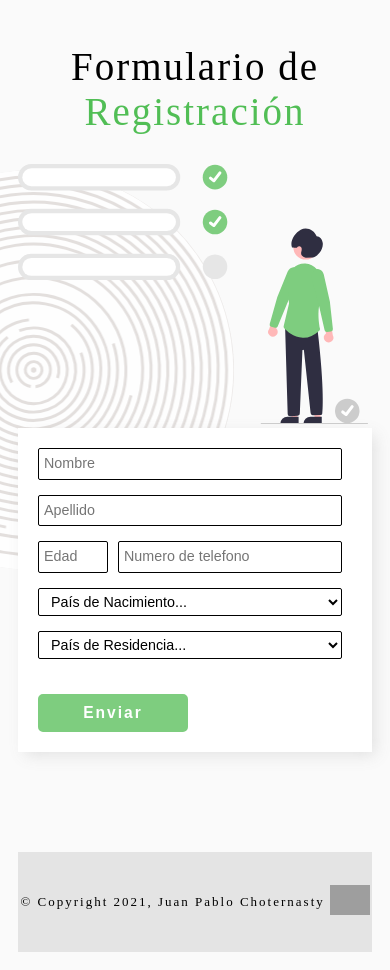
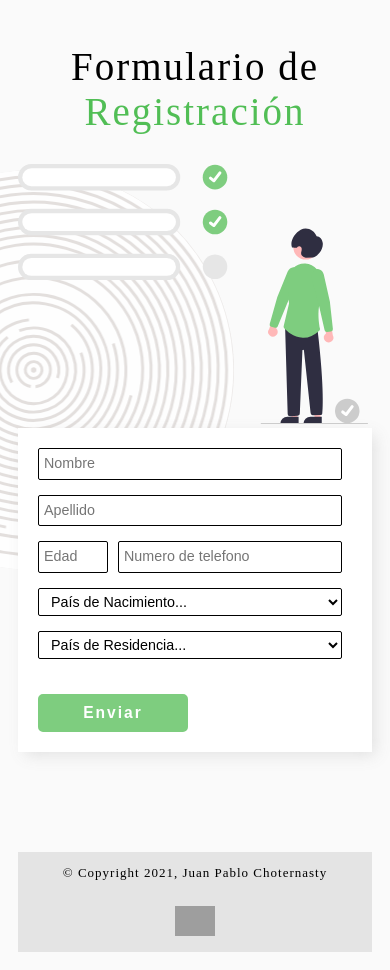
Before and after one commit to juanpabloch/express-form, a website: page public/index.html in a window 390 px wide. Drawn offline with Linux system fonts and the light colour scheme; grey boxes are pictures that could not be loaded.

Commit message:
footer modificado

```diff
--- a/public/style.css
+++ b/public/style.css
@@ -264,4 +264,9 @@ footer{
     .volver{
         text-align: center;
     }
+
+    footer{
+        letter-spacing: 1px;
+        flex-direction: column;
+    }
 }
```
